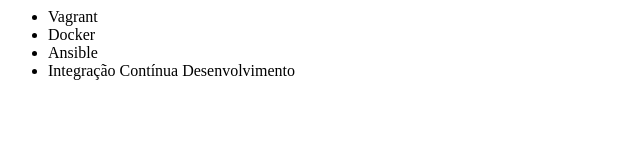
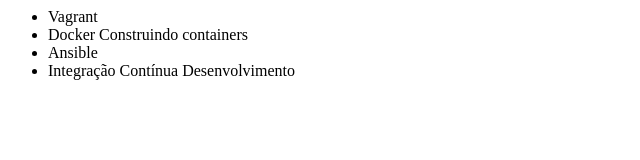
Before and after one commit to DanielPFerreira/alura-git, a plain HTML site: page index.html in a window 1280 px wide. Shown: the whole page, without its empty margins (0-640 px from the left). Drawn offline with Linux system fonts and the light colour scheme.

Commit message:
Ajustando lista docker

```diff
--- a/index.html
+++ b/index.html
@@ -7,7 +7,7 @@
 <body>
 	<ul>
 		<li>Vagrant</li>
-		<li>Docker</li>
+		<li>Docker Construindo containers</li>
 		<li>Ansible</li>
 		<li>Integração Contínua Desenvolvimento</li>
 	</ul>
```
